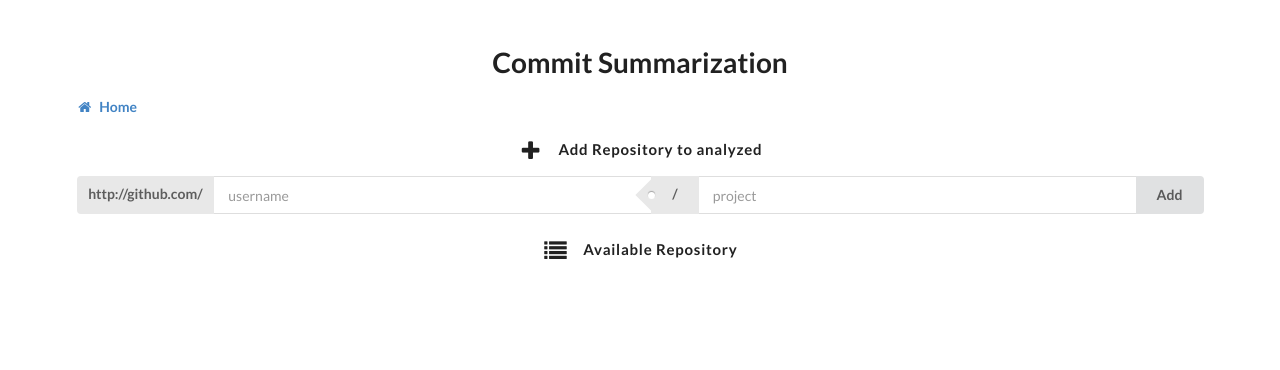
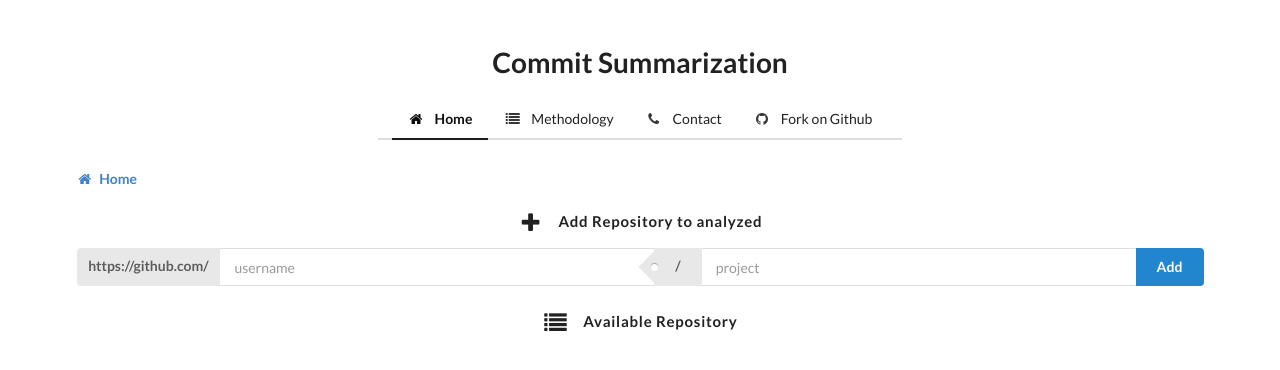
Before and after one commit to faisalagustp/commitsummarizer, a Django app: page / in a window 1280 px wide. Shown: the top 370 px of the page. Run offline with Django 3.2, Linux system fonts and the light colour scheme; data that the repository does not hold is empty; some libraries are stand-ins or nearby versions.

```diff
--- a/cosum/templates/base.html
+++ b/cosum/templates/base.html
@@ -60,6 +60,23 @@
     <body>
          <br/>
          <h1 align="center">Commit Summarization</h1><br/>
+          <div class="ui two column centered grid">
+            <div class="ui secondary pointing menu">
+               <a class="link item active">
+                 <i class="home icon"></i> &nbsp; Home
+               </a>
+               <a class="link item">
+                 <i class="list icon"></i> &nbsp; Methodology
+               </a>
+               <a class="link item">
+                 <i class="phone icon"></i> &nbsp; Contact
+               </a>
+               <a class="link item">
+                 <i class="github icon"></i> &nbsp; Fork on Github
+               </a>
+             </div>
+          </div>
+          <br/><br/><br/>
          <div class="ui grid container">
            {% block breadcumb %}{% endblock %}
            {% block content %}{% endblock %}
--- a/cosum/templates/home.html
+++ b/cosum/templates/home.html
@@ -14,14 +14,14 @@
               </h4>
                 <div class="ui fluid labeled action input">
                    <div class="ui label">
-                     http://github.com/
+                     https://github.com/
                    </div>
                    <input name="username" id="username" placeholder="username" />
                    <div class="ui tag label">
                      /
                    </div>
                    <input name="project" id="project" placeholder="project" />
-                   <button name="add_item" class="ui button crawlgit">Add</button>
+                   <button name="add_item" class="ui button crawlgit blue">Add</button>
                 </div>
                 {% csrf_token %}
             </div>
```
Also changed, not shown: lib/analyzeChange.py (+12 -3 lines), lib/analyzePyCodeChange.py (+15 -12 lines).
